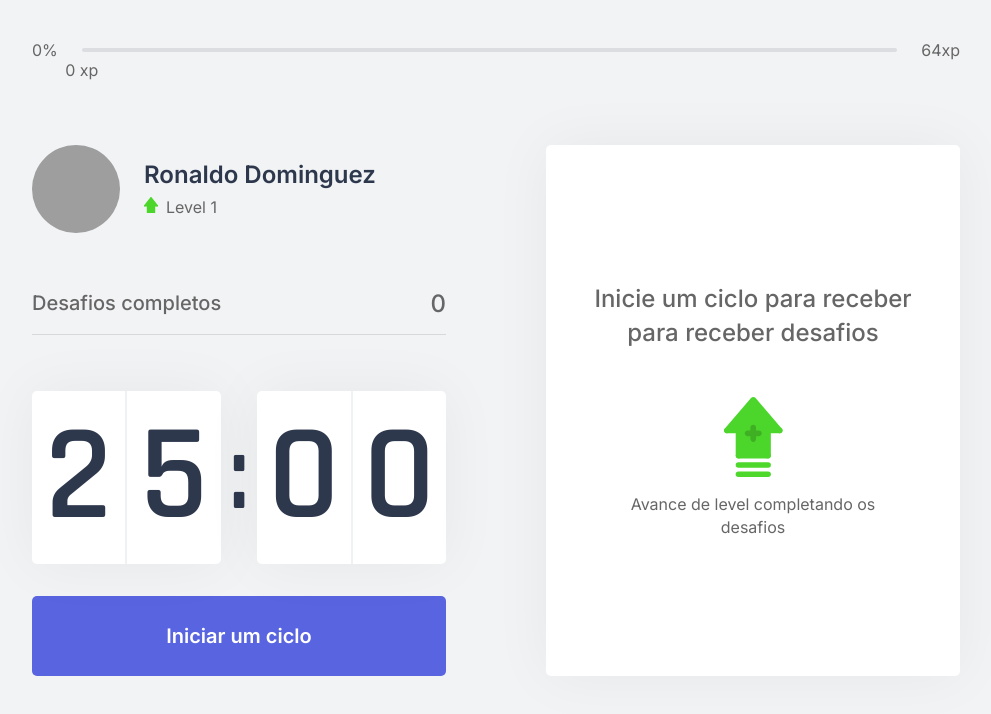
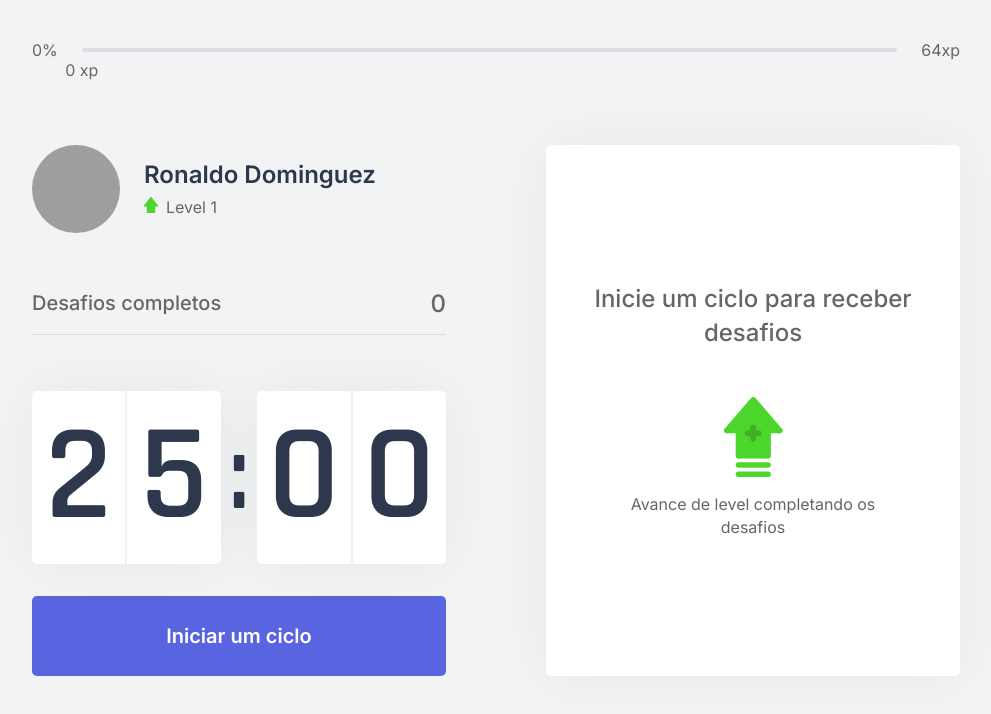
Before and after one commit to haejeog/move-it, a Next.js app: page / in a window 1280 px wide. Shown: the top 714 px of the page, without its empty margins (144-1135 px from the left). Built offline with nearby package versions, Linux system fonts and the light colour scheme; grey boxes are pictures that could not be loaded.

Commit message:
Correção textual

```diff
--- a/src/components/ChallengerBox.tsx
+++ b/src/components/ChallengerBox.tsx
@@ -49,7 +49,7 @@ export function ChallengerBox() {
         </div>
       ) : (
         <div className={styles.challengerNotActive}>
-          <strong>Inicie um ciclo para receber para receber desafios</strong>
+          <strong>Inicie um ciclo para receber desafios</strong>
           <p>
             <img src="icons/level-up.svg" alt="Level Up" />
             Avance de level completando os desafios
```
